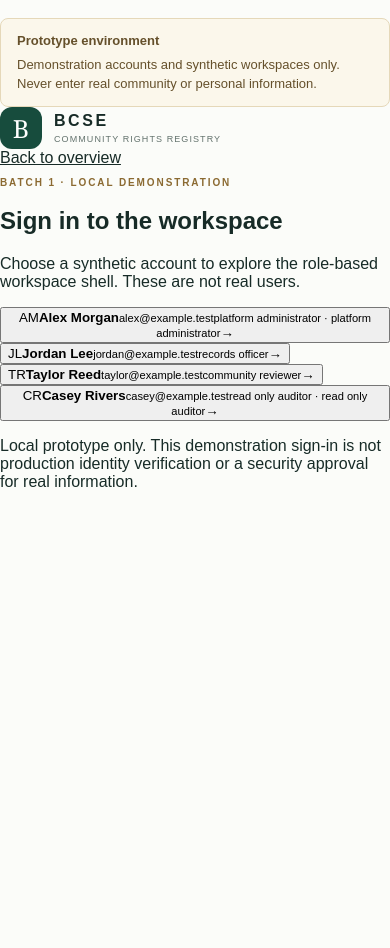
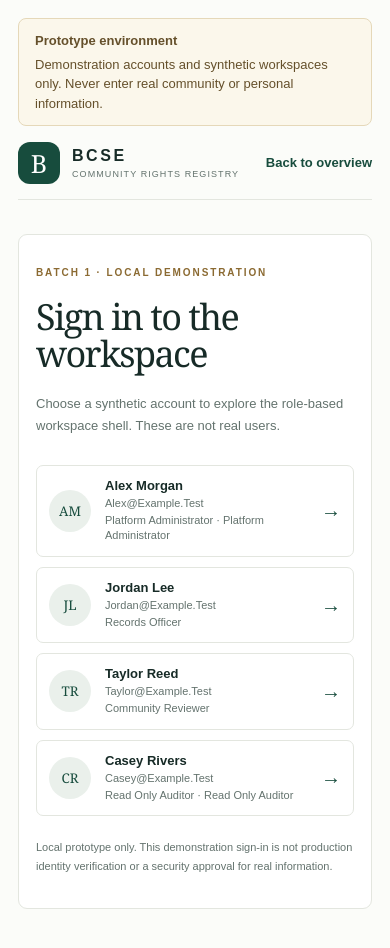
Before and after one commit to JennyJoshua/bcse-community-rights-registry, a Next.js app: page /sign-in in a window 390 px wide. Shown: the top 948 px of the page. Before the commit the page ends 844 px from the top, so only its background shows below. Built offline with nearby package versions, Linux system fonts and the light colour scheme.

Commit message:
Batch 1: style authentication and workspace screens

```diff
--- a/src/app/globals.css
+++ b/src/app/globals.css
@@ -1,70 +1,33 @@
 :root {
   color-scheme: light;
-  --ink: #172b27;
-  --muted: #64736e;
-  --green: #174c3d;
-  --green-dark: #10372e;
-  --sand: #f5f3ec;
-  --line: #e3e6df;
-  --gold: #c49a51;
-  --white: #fff;
+  --ink: #172b27; --muted: #64736e; --green: #174c3d;
+  --green-dark: #10372e; --sand: #f5f3ec; --line: #e3e6df;
+  --gold: #c49a51; --white: #fff;
 }
-
 * { box-sizing: border-box; }
 html { scroll-behavior: smooth; }
-body {
-  margin: 0;
-  background: #fbfcf9;
-  color: var(--ink);
-  font-family: Arial, Helvetica, sans-serif;
-  -webkit-font-smoothing: antialiased;
-}
+body { margin: 0; background: #fbfcf9; color: var(--ink); font-family: Arial, Helvetica, sans-serif; -webkit-font-smoothing: antialiased; }
 a { color: inherit; }
 .page-shell { max-width: 1180px; margin: 0 auto; padding: 0 32px; }
-.notice {
-  display: flex; gap: 12px; align-items: center;
-  margin: 18px 0 0; padding: 12px 16px;
-  border: 1px solid #e5d8b9; border-radius: 8px;
-  background: #fbf7eb; color: #65502b; font-size: 13px; line-height: 1.5;
-}
+.notice { display: flex; gap: 12px; align-items: center; margin: 18px 0 0; padding: 12px 16px; border: 1px solid #e5d8b9; border-radius: 8px; background: #fbf7eb; color: #65502b; font-size: 13px; line-height: 1.5; }
 .notice strong { white-space: nowrap; }
-.site-header {
-  min-height: 88px; display: flex; align-items: center;
-  justify-content: space-between; border-bottom: 1px solid var(--line);
-}
+.site-header, .app-header { min-height: 88px; display: flex; align-items: center; justify-content: space-between; border-bottom: 1px solid var(--line); gap: 16px; }
 .brand { display: flex; align-items: center; gap: 12px; text-decoration: none; }
-.brand-mark {
-  display: grid; place-items: center; width: 42px; height: 42px;
-  border-radius: 12px; background: var(--green); color: white;
-  font-family: Georgia, serif; font-size: 25px;
-}
+.brand-mark { display: grid; place-items: center; width: 42px; height: 42px; border-radius: 12px; background: var(--green); color: white; font-family: Georgia, serif; font-size: 25px; }
 .brand strong { display: block; font-size: 16px; letter-spacing: .16em; }
 .brand small { display: block; margin-top: 4px; color: var(--muted); font-size: 9px; letter-spacing: .12em; }
-.environment-tag, .phase-label {
-  color: var(--green); font-size: 10px; font-weight: 700; letter-spacing: .13em;
-}
+.environment-tag, .phase-label { color: var(--green); font-size: 10px; font-weight: 700; letter-spacing: .13em; }
 .hero { padding: 94px 0 88px; max-width: 800px; }
 .eyebrow { color: #8b6a32; font-size: 10px; font-weight: 700; letter-spacing: .19em; }
-.hero h1 {
-  margin: 20px 0; font-family: Georgia, "Times New Roman", serif;
-  font-size: clamp(44px, 7vw, 76px); font-weight: 400; line-height: 1.04;
-  letter-spacing: -.045em;
-}
+.hero h1, .workspace-heading h1, .auth-panel h1 { margin: 20px 0; font-family: Georgia, "Times New Roman", serif; font-size: clamp(42px, 7vw, 70px); font-weight: 400; line-height: 1.04; letter-spacing: -.045em; }
 .hero h1 em { color: var(--green); font-weight: 400; }
 .hero-copy { max-width: 650px; color: var(--muted); font-size: 17px; line-height: 1.8; }
 .hero-actions { display: flex; align-items: center; gap: 24px; margin-top: 34px; flex-wrap: wrap; }
-.primary-link {
-  display: inline-flex; gap: 24px; align-items: center; padding: 15px 20px;
-  border-radius: 5px; background: var(--green); color: white;
-  text-decoration: none; font-size: 13px; font-weight: 700;
-}
+.primary-link { display: inline-flex; gap: 24px; align-items: center; padding: 15px 20px; border: 0; border-radius: 5px; background: var(--green); color: white; text-decoration: none; font-size: 13px; font-weight: 700; }
 .primary-link:hover { background: var(--green-dark); }
+.header-cta { padding: 12px 15px; font-size: 11px; }
 .phase-label { color: var(--muted); letter-spacing: .08em; }
-.principle-strip {
-  display: grid; grid-template-columns: repeat(3, 1fr);
-  border-top: 1px solid var(--line); border-bottom: 1px solid var(--line);
-  padding: 28px 0; gap: 30px;
-}
+.principle-strip { display: grid; grid-template-columns: repeat(3, 1fr); border-top: 1px solid var(--line); border-bottom: 1px solid var(--line); padding: 28px 0; gap: 30px; }
 .principle-strip div { display: grid; gap: 8px; align-content: start; }
 .principle-strip span, .module-number { color: #a17b3d; font-size: 11px; letter-spacing: .1em; }
 .principle-strip strong { font-family: Georgia, serif; font-size: 18px; font-weight: 400; }
@@ -74,34 +37,62 @@ a { color: inherit; }
 .section-heading h2 { margin: 8px 0 0; font: 400 36px Georgia, serif; }
 .section-heading > p { max-width: 290px; color: var(--muted); font-size: 13px; line-height: 1.6; }
 .module-grid { display: grid; grid-template-columns: repeat(3, 1fr); gap: 12px; }
-.module-card {
-  min-height: 190px; display: flex; flex-direction: column; justify-content: space-between;
-  padding: 22px; border: 1px solid var(--line); border-radius: 7px; background: var(--white);
-}
+.module-card { min-height: 190px; display: flex; flex-direction: column; justify-content: space-between; padding: 22px; border: 1px solid var(--line); border-radius: 7px; background: var(--white); }
 .module-card h3 { margin: 12px 0 8px; font: 400 20px Georgia, serif; }
 .module-card p { margin: 0; color: var(--muted); font-size: 12px; line-height: 1.65; }
-.module-status {
-  align-self: flex-start; margin-top: 18px; padding: 5px 8px;
-  border-radius: 3px; background: var(--sand); color: #68736e; font-size: 10px;
-}
-.site-footer {
-  display: flex; justify-content: space-between; gap: 30px;
-  padding: 25px 0 38px; border-top: 1px solid var(--line);
-  color: var(--muted); font-size: 11px; line-height: 1.6;
-}
+.module-status { align-self: flex-start; margin-top: 18px; padding: 5px 8px; border-radius: 3px; background: var(--sand); color: #68736e; font-size: 10px; }
+.site-footer { display: flex; justify-content: space-between; gap: 30px; padding: 25px 0 38px; border-top: 1px solid var(--line); color: var(--muted); font-size: 11px; line-height: 1.6; }
 .site-footer p:last-child { max-width: 520px; text-align: right; }
 .site-footer strong { color: var(--green); letter-spacing: .12em; }
+.app-shell { max-width: 980px; min-height: 100vh; margin: 0 auto; padding: 0 28px 56px; }
+.text-link { color: var(--green); font-size: 13px; font-weight: 700; text-decoration: none; }
+.text-link:hover { text-decoration: underline; }
+.secondary-button { padding: 10px 15px; border: 1px solid var(--line); border-radius: 5px; background: white; color: var(--green); font-size: 12px; font-weight: 700; cursor: pointer; }
+.auth-panel { max-width: 590px; margin: 64px auto; padding: 34px; border: 1px solid var(--line); border-radius: 9px; background: white; }
+.auth-panel h1, .workspace-heading h1 { font-size: clamp(36px, 6vw, 52px); }
+.muted, .fine-print { color: var(--muted); font-size: 13px; line-height: 1.7; }
+.account-list { display: grid; gap: 10px; margin-top: 28px; }
+.account-option { display: flex; align-items: center; gap: 14px; width: 100%; padding: 15px; border: 1px solid var(--line); border-radius: 7px; background: #fff; color: var(--ink); text-align: left; cursor: pointer; }
+.account-option:hover, .account-option:focus-visible { border-color: var(--green); background: #f7faf7; }
+.account-avatar { display: grid; place-items: center; flex: 0 0 42px; width: 42px; height: 42px; border-radius: 50%; background: #eaf0eb; color: var(--green); font-family: Georgia, serif; }
+.account-details { display: grid; flex: 1; gap: 4px; }
+.account-details strong { font-size: 13px; }
+.account-details small { color: var(--muted); font-size: 11px; text-transform: capitalize; }
+.account-arrow { color: var(--green); font-size: 20px; }
+.fine-print { margin-top: 22px; font-size: 11px; }
+.form-error { padding: 12px; border: 1px solid #e8c7c2; border-radius: 5px; background: #fff7f5; color: #8b3024; font-size: 12px; line-height: 1.5; }
+.workspace-heading { padding: 58px 0 30px; }
+.workspace-heading h1 { margin: 12px 0; }
+.workspace-grid { display: grid; grid-template-columns: repeat(2, minmax(0, 1fr)); gap: 14px; }
+.workspace-card { display: flex; flex-direction: column; min-height: 205px; padding: 22px; border: 1px solid var(--line); border-radius: 8px; background: white; text-decoration: none; }
+.workspace-card:hover { border-color: var(--green); transform: translateY(-1px); }
+.workspace-kicker { color: #98753b; font-size: 9px; font-weight: 700; letter-spacing: .14em; }
+.workspace-card h2 { margin: 17px 0 8px; font: 400 23px Georgia, serif; }
+.workspace-card p { color: var(--muted); font-size: 12px; text-transform: capitalize; }
+.workspace-open { display: flex; justify-content: space-between; margin-top: auto; padding-top: 18px; color: var(--green); font-size: 12px; font-weight: 700; }
+.breadcrumbs { display: flex; gap: 10px; margin-top: 22px; color: var(--muted); font-size: 12px; }
+.breadcrumbs a { color: var(--green); text-decoration: none; }
+.workspace-overview { display: grid; grid-template-columns: 1.5fr 1fr; gap: 24px; margin: 10px 0 28px; }
+.workspace-overview > div, .workspace-overview aside { padding: 24px; border: 1px solid var(--line); border-radius: 8px; background: white; }
+.workspace-overview h2 { margin: 14px 0 8px; font: 400 25px Georgia, serif; }
+.workspace-overview p { color: var(--muted); font-size: 13px; line-height: 1.7; }
+.overview-number { color: #a17b3d; font-size: 11px; }
+.workspace-overview aside strong { font: 400 18px Georgia, serif; }
 @media (max-width: 760px) {
-  .page-shell { padding: 0 18px; }
+  .page-shell, .app-shell { padding-left: 18px; padding-right: 18px; }
   .notice { align-items: flex-start; flex-direction: column; gap: 4px; }
   .hero { padding: 66px 0 60px; }
   .hero-copy { font-size: 15px; }
-  .principle-strip, .module-grid { grid-template-columns: 1fr; }
+  .principle-strip, .module-grid, .workspace-grid, .workspace-overview { grid-template-columns: 1fr; }
   .principle-strip { gap: 22px; }
   .section-heading { align-items: flex-start; flex-direction: column; gap: 8px; }
   .modules { padding: 58px 0; }
   .module-card { min-height: 165px; }
   .site-footer { flex-direction: column; gap: 8px; }
   .site-footer p:last-child { text-align: left; }
-  .environment-tag { font-size: 8px; }
+  .auth-panel { margin: 34px auto; padding: 22px 17px; }
+  .app-header { min-height: 74px; }
+  .workspace-heading { padding-top: 42px; }
+  .account-option { padding: 12px; }
+  .account-details small:last-child { line-height: 1.4; }
 }
```
